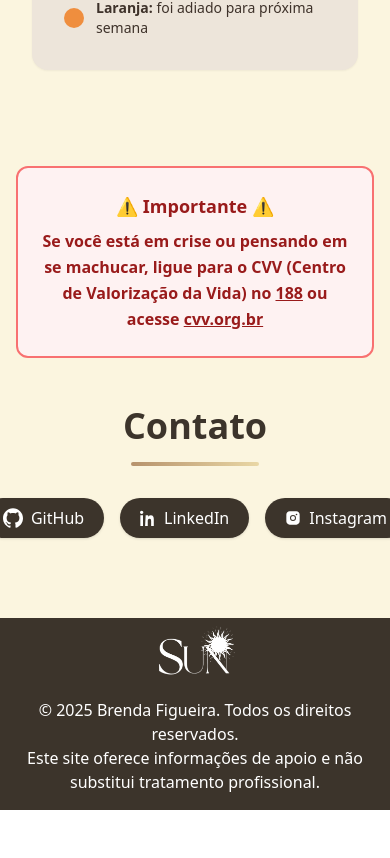
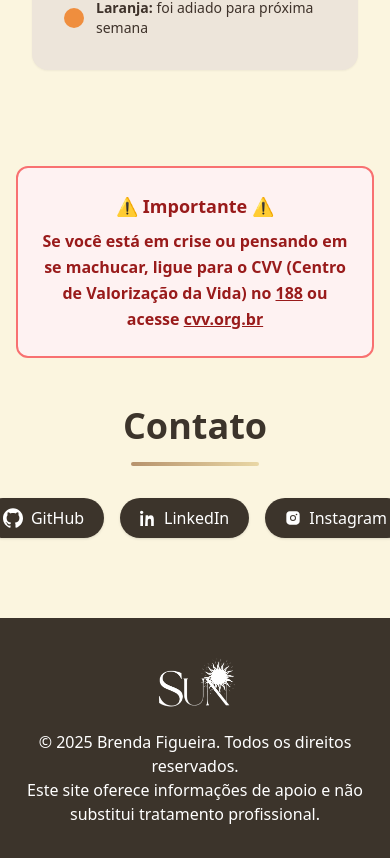
Before and after one commit to BrendaFigueira8/SUN-WEB, a React (Vite) app: page / in a window 390 px wide. Shown: the part 2837-3695 px from the top of the page. Before the commit the page ends 3647 px from the top, so only its background shows below. Built offline with nearby package versions, Linux system fonts and the light colour scheme.

Commit message:
atualização: ajuste na estrutura do main e footer para melhor responsividade e acessibilidade

```diff
--- a/src/App.tsx
+++ b/src/App.tsx
@@ -61,7 +61,7 @@ function App() {
         </div>
       </header>
 
-      <main className="pt-16">
+      <main className="pt-16 flex-grow">
         <section id="sobre" className="py-20 px-4 sm:px-6 lg:px-8">
           <div className="max-w-4xl mx-auto">
             <div className="text-center mb-12">
@@ -198,12 +198,12 @@ function App() {
         </section>
       </main>
 
-      <footer className="bg-[#3C342B]">
-        <div className="max-w-7xl mx-auto text-center">
+      <footer className="bg-[#3C342B] py-8 mt-auto">
+        <div className="max-w-7xl mx-auto text-center px-4">
           <div className="flex items-center justify-center space-x-2 mb-4">
-            <img src={logo} className="w-20 h-16 object-contain brightness-0 invert" />
+            <img src={logo} className="w-20 h-16 object-contain brightness-0 invert" alt="Logo Sun" />
           </div>
-          <p className="text-white mb-4">
+          <p className="text-white">
             &copy; 2025 Brenda Figueira. Todos os direitos reservados.<br />
             Este site oferece informações de apoio e não substitui tratamento profissional.
           </p>
```
